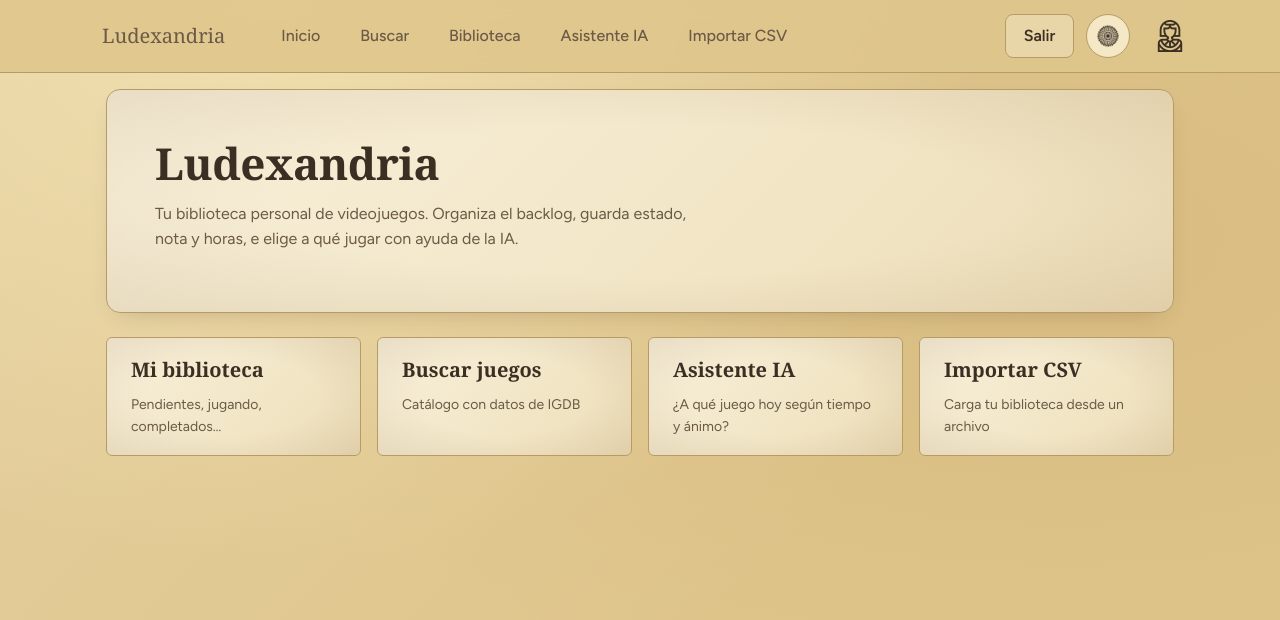
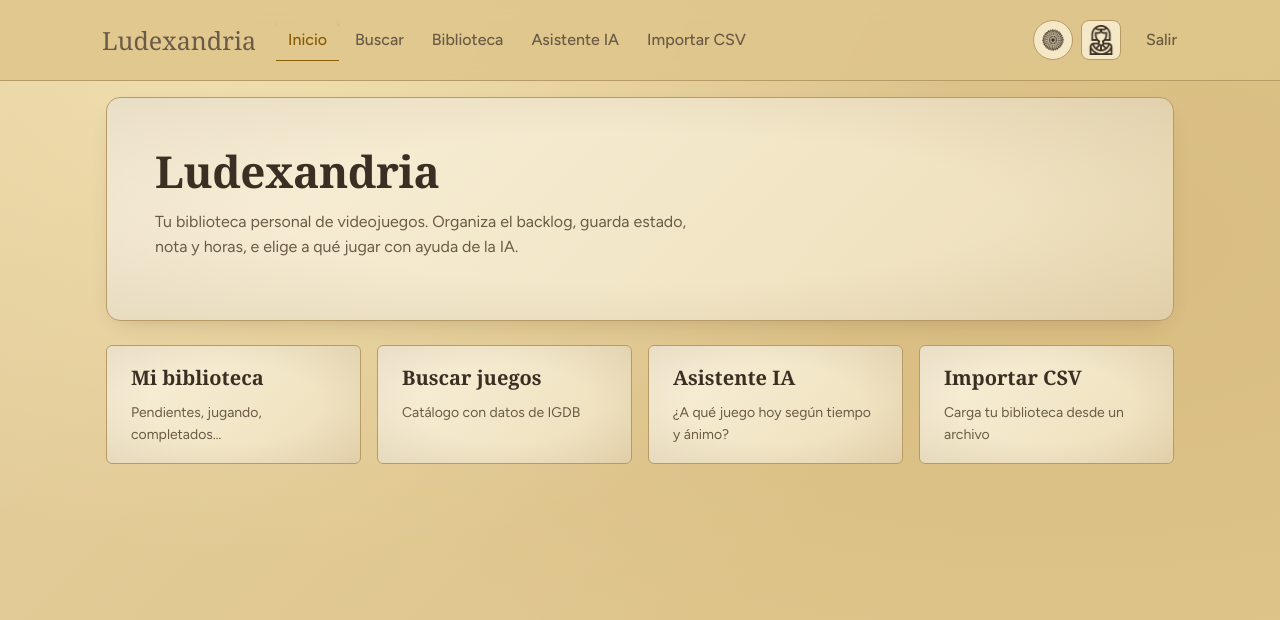
Before and after one commit to Charlie-cb8e00/Ludexandria, a React (Vite) app in the folder frontend/: page /buscar in a window 1280 px wide. Both pictures are taken after typing "name@example.com", "Sample123" into the empty fields and a click on the button "Entrar". Shown: the top 620 px of the page. Built offline with nearby package versions, Linux system fonts and the light colour scheme; a web font is replaced by a local one.

Commit message:
CambiosEstilo

```diff
--- a/frontend/src/components/Navbar.jsx
+++ b/frontend/src/components/Navbar.jsx
@@ -1,4 +1,4 @@
-import { Link, useNavigate } from "react-router-dom";
+import { Link, NavLink, useNavigate } from "react-router-dom";
 import profileIcon from "../assets/profile-icon.png";
 import ThemeSelector from "./ThemeSelector";
 
@@ -14,17 +14,14 @@ export default function Navbar() {
     return (
         <nav className="navbar">
             <Link to="/" className="navbar__brand">Ludexandria</Link>
-            {token && (
-                <>
-                    <Link to="/">Inicio</Link>
-                    <Link to="/buscar">Buscar</Link>
-                    <Link to="/biblioteca">Biblioteca</Link>
-                    <Link to="/asistente">Asistente IA</Link>
-                    <Link to="/importar">Importar CSV</Link>
-                </>
-            )}
+            {token && <div className="navbar__links">
+                <NavLink end to="/">Inicio</NavLink>
+                <NavLink to="/buscar">Buscar</NavLink>
+                <NavLink to="/biblioteca">Biblioteca</NavLink>
+                <NavLink to="/asistente">Asistente IA</NavLink>
+                <NavLink to="/importar">Importar CSV</NavLink>
+            </div>}
             <div className="navbar__actions">
-                {token && <button onClick={logout}>Salir</button>}
                 <ThemeSelector />
                 {token && (
                     <Link
@@ -37,6 +34,7 @@ export default function Navbar() {
                         <span className="navbar__profile-icon" aria-hidden="true" />
                     </Link>
                 )}
+                {token && <button className="navbar__logout" onClick={logout}>Salir</button>}
             </div>
         </nav>
     );
--- a/frontend/src/index.css
+++ b/frontend/src/index.css
@@ -409,26 +409,39 @@ button:disabled,
   z-index: 20;
   display: flex;
   align-items: center;
-  gap: var(--space-4);
+  gap: var(--space-2);
   padding: var(--space-3) max(1rem, calc((100% - 1100px) / 2));
   background: color-mix(in srgb, var(--bg) 88%, transparent);
   backdrop-filter: blur(8px);
   border-bottom: 1px solid var(--line);
-  overflow-x: auto;
+  overflow: hidden;
   white-space: nowrap;
 }
 
 .navbar .navbar__brand {
+  flex: 0 0 auto;
   font-family: var(--font-title);
   font-weight: 700;
-  font-size: var(--fs-lg);
+  font-size: var(--fs-xl);
   color: var(--accent);
-  margin-right: var(--space-4);
   padding-left: 0;
 }
 .navbar .navbar__brand:hover {
   background: transparent;
   color: var(--accent-strong);
+}
+
+.navbar__links {
+  display: flex;
+  align-items: center;
+  flex: 1 1 auto;
+  gap: var(--space-1);
+  min-width: 0;
+  overflow-x: auto;
+  scrollbar-width: none;
+}
+.navbar__links::-webkit-scrollbar {
+  display: none;
 }
 
 .navbar a,
@@ -451,23 +464,24 @@ button:disabled,
 .navbar a[aria-current="page"],
 #root > nav a.active {
   color: var(--accent);
-  box-shadow: inset 0 -2px 0 var(--accent);
+  box-shadow: inset 0 -1px 0 var(--accent);
   border-radius: var(--r-control) var(--r-control) 0 0;
 }
 
 .navbar__actions {
   display: flex;
   align-items: center;
-  gap: var(--space-3);
+  flex: 0 0 auto;
+  gap: var(--space-2);
   margin-left: auto;
 }
 .navbar__actions .theme-selector {
   display: inline-flex;
   align-items: center;
   justify-content: center;
-  width: 44px;
-  height: 44px;
-  min-height: 44px;
+  width: 40px;
+  height: 40px;
+  min-height: 40px;
   padding: 4px;
   background: var(--surface);
   border: 1.5px solid var(--line);
@@ -495,12 +509,14 @@ button:disabled,
   justify-content: center;
   width: 40px;
   height: 40px;
-  margin-left: var(--space-2);
   padding: 4px !important;
-  background: transparent !important;
+  background: var(--surface);
+  border: 1.5px solid var(--line);
+  border-radius: 50%;
 }
 .navbar__profile:hover {
-  color: var(--accent) !important;
+  background: var(--surface-2) !important;
+  border-color: var(--accent);
 }
 .navbar__profile:hover .navbar__profile-icon {
   background-color: var(--accent);
@@ -511,6 +527,20 @@ button:disabled,
   background-color: var(--text);
   mask: var(--icon-mask) center / contain no-repeat;
   -webkit-mask: var(--icon-mask) center / contain no-repeat;
+}
+.navbar__actions .navbar__logout {
+  min-height: 40px;
+  padding: var(--space-2) var(--space-3);
+  margin-left: var(--space-1);
+  color: var(--text-muted);
+  background: transparent;
+  border-color: transparent;
+  font-weight: 500;
+}
+.navbar__actions .navbar__logout:hover {
+  color: var(--text);
+  background: transparent;
+  border-color: transparent;
 }
 
 /* --------------------------------------------------------------------------
@@ -1088,6 +1118,27 @@ tr:last-child td {
    -------------------------------------------------------------------------- */
 
 @media (max-width: 640px) {
+  .navbar {
+    gap: var(--space-2);
+    padding-inline: 0.75rem;
+  }
+  .navbar .navbar__brand {
+    font-size: var(--fs-lg);
+  }
+  .navbar__links {
+    flex-basis: 0;
+    gap: 0;
+  }
+  .navbar__links a {
+    padding-inline: var(--space-2);
+  }
+  .navbar__actions {
+    gap: var(--space-1);
+  }
+  .navbar__actions .navbar__logout {
+    margin-left: 0;
+    padding-inline: var(--space-2);
+  }
   .game-grid {
     grid-template-columns: repeat(auto-fill, minmax(140px, 1fr));
     gap: var(--space-4) var(--space-3);
```
